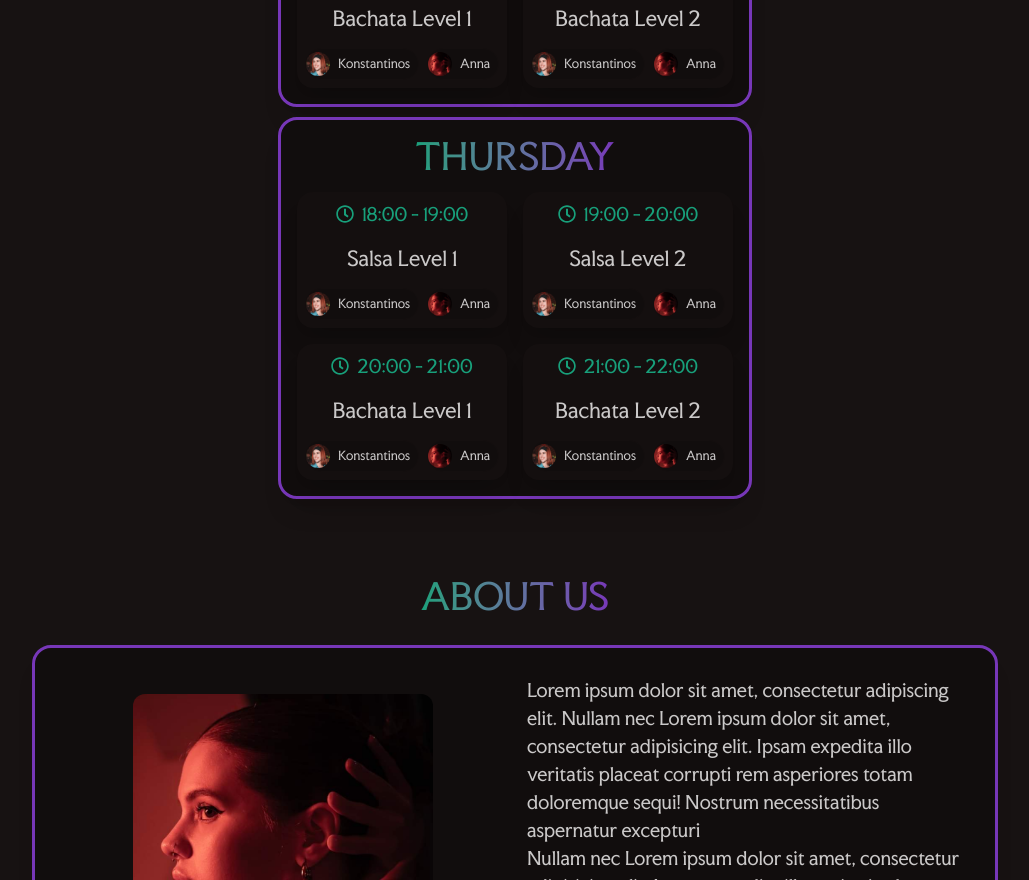
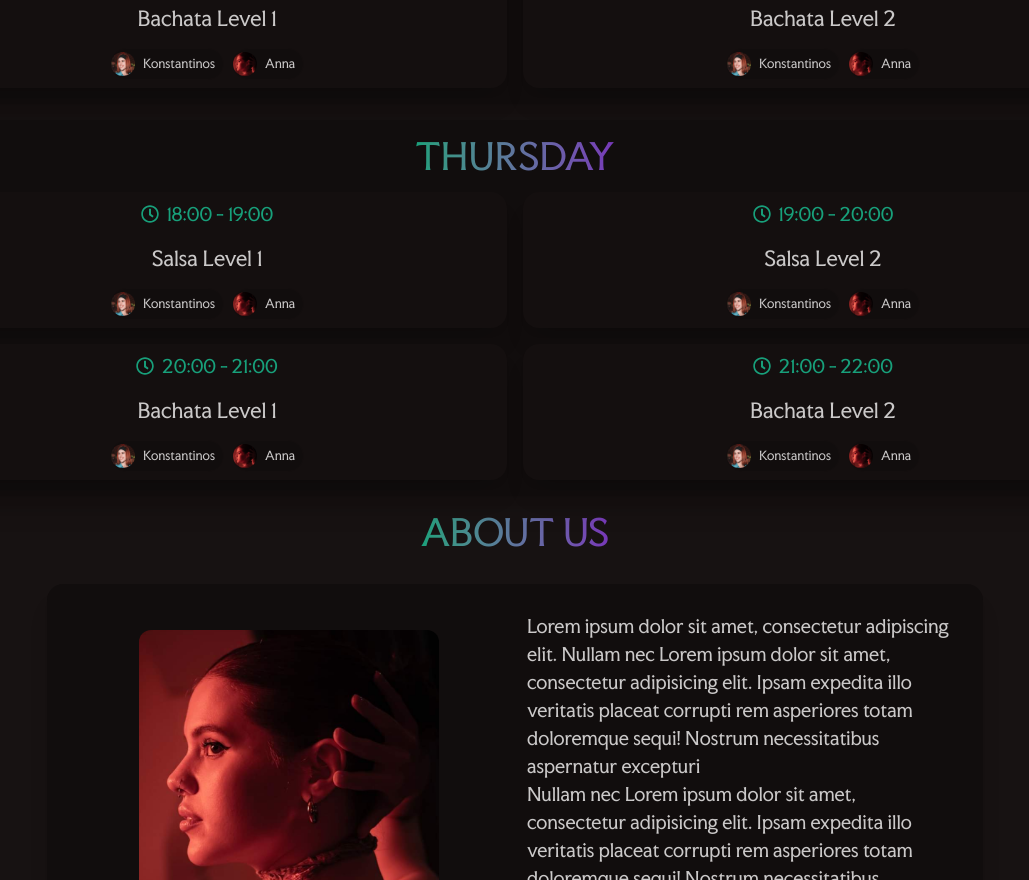
Before and after one commit to nikossoftwaredev/salsa-rayo, a Next.js app: page / in a window 1280 px wide. Shown: the part 1920-2800 px from the top of the page, without its empty margins (125-1154 px from the left). Built offline with nearby package versions, Linux system fonts and the light colour scheme.

Commit message:
ui changes

```diff
--- a/app/page.tsx
+++ b/app/page.tsx
@@ -11,11 +11,13 @@ export default function Home() {
   return (
     <main className="flex flex-col min-h-screen items-center justify-center bg-base-100 gap-16 w-full pb-4">
       <HeroSection />
-      <ScheduleSection />
-      <AboutSection />
-      <SocialsSection />
-      <MapSection />
-      <ContactForm />
+      <div className="w-full flex flex-col px-4">
+        <ScheduleSection />
+        <AboutSection />
+        <SocialsSection />
+        <MapSection />
+        <ContactForm />
+      </div>
     </main>
   );
 }
--- a/components/AboutSection.tsx
+++ b/components/AboutSection.tsx
@@ -53,7 +53,7 @@ const AboutSection: FC<{ [key: string]: any }> = () => (
       </div>
     </AboutCard>
     <SectionTitle title="Media" />
-    <div className="grid grid-cols-2 gap-4">
+    <div className="grid grid-cols-1 md:grid-cols-2 gap-4">
       {YOUTUBE_VIDEOS.map((video_id) => (
         <YoutubeIFrame key={video_id} video_id={video_id} />
       ))}
--- a/components/Card.tsx
+++ b/components/Card.tsx
@@ -8,12 +8,7 @@ const Card = ({
   className?: string;
 }) => {
   return (
-    <div
-      className={twMerge(
-        `card bg-base-300 shadow-xl outline outline-accent`,
-        className
-      )}
-    >
+    <div className={twMerge(`card bg-base-300 shadow-xl`, className)}>
       {children}
     </div>
   );
--- a/components/ContactForm.tsx
+++ b/components/ContactForm.tsx
@@ -132,7 +132,7 @@ const ContactForm = () => {
               return inputType === "textarea" ? (
                 <TextArea
                   key={dataField}
-                  className={colSpan ? "col-span-full" : ""}
+                  className={"col-span-2"}
                   required={false}
                   rows={4}
                   autoComplete={id}
```
